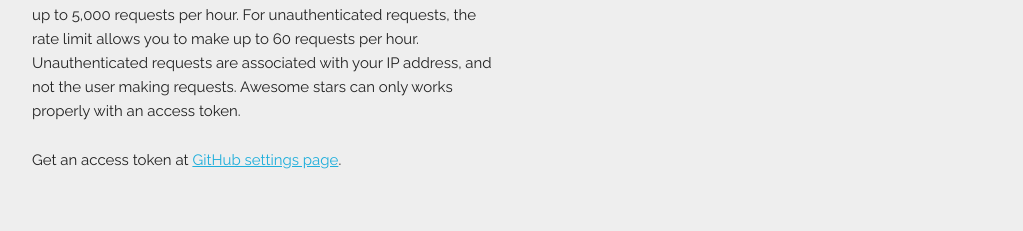
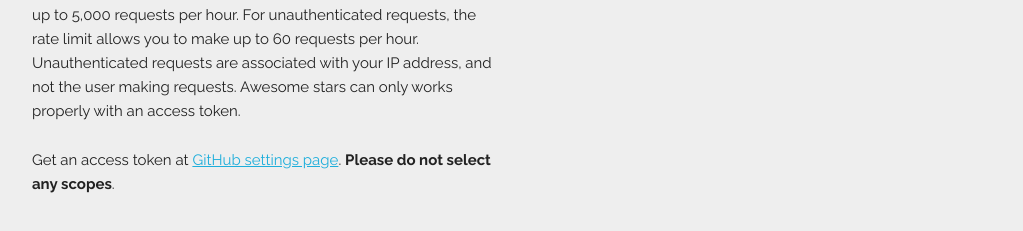
Before and after one commit to henry40408/awesome-stars, a browser extension: page options.html in a window 1280 px wide. Shown: the part 367-598 px from the top of the page, without its empty margins (128-1151 px from the left). Drawn offline with nearby package versions, Linux system fonts and the light colour scheme.

Commit message:
update help message on options page

```diff
--- a/options.html
+++ b/options.html
@@ -22,7 +22,7 @@
                 <p id="rate-limit">...</p>
                 <h4>Why do you need an access token?</h4>
                 <p>According to <a href="https://developer.github.com/v3/#rate-limiting">GitHub documentation</a>. For requests using Basic Authentication or OAuth (including access token), you can make up to 5,000 requests per hour. For unauthenticated requests, the rate limit allows you to make up to 60 requests per hour. Unauthenticated requests are associated with your IP address, and not the user making requests. Awesome stars can only works properly with an access token.</p>
-                <p>Get an access token at <a href="https://github.com/settings/tokens">GitHub settings page</a>.</p>
+                <p>Get an access token at <a href="https://github.com/settings/tokens">GitHub settings page</a>. <strong>Please do not select any scopes</strong>.</p>
             </section>
             <section class="six columns">
                 <h4>Options</h4>
```
